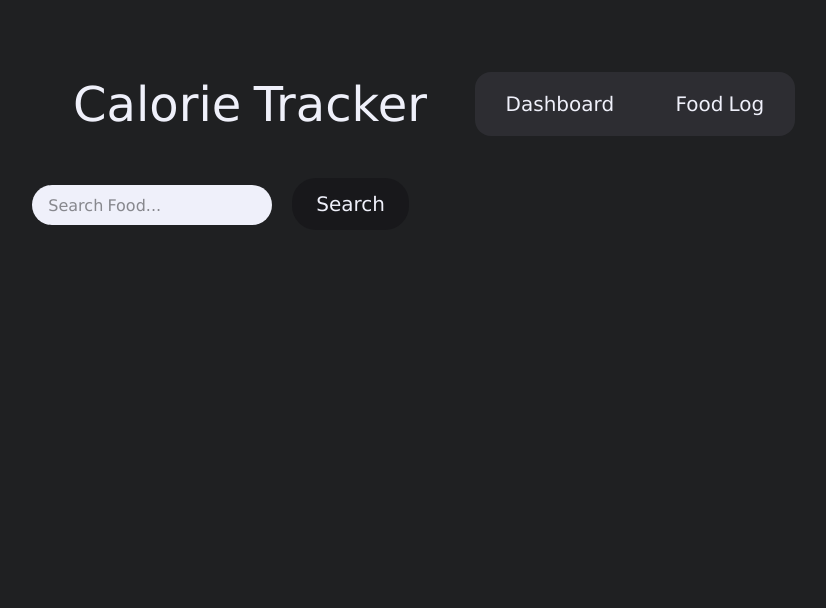
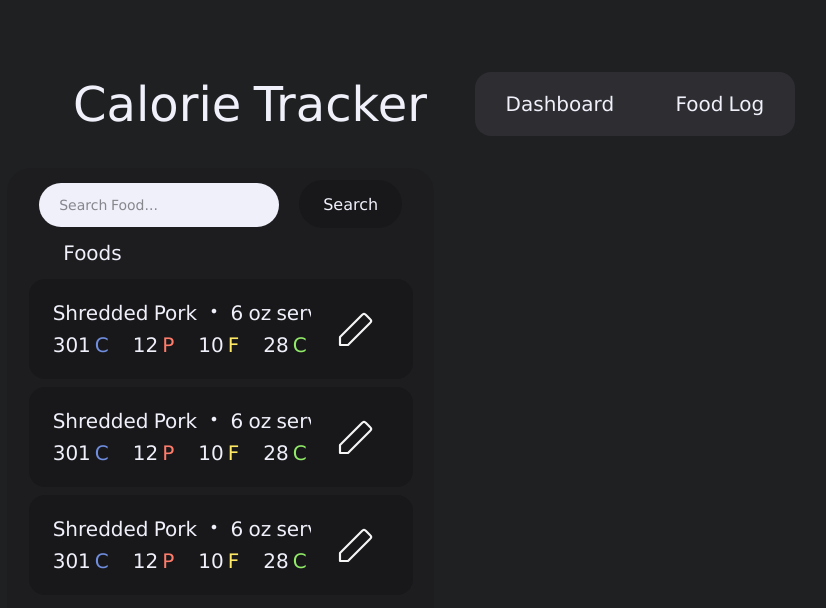
Before and after one commit to Tobidevs/macrotracker, a React (Vite) app: page /foodlogger in a window 1280 px wide. Shown: the top 608 px of the page, without its empty margins (206-1032 px from the left). Built offline with nearby package versions, Linux system fonts and the light colour scheme.

Commit message:
FoodCard component sketch

```diff
--- a/src/App.tsx
+++ b/src/App.tsx
@@ -1,7 +1,7 @@
 import { Routes, Route } from "react-router-dom";
 import Dashboard from "./pages/dashboard.tsx";
 import Foodlog from "./pages/foodlog.tsx";
-import Foodlogger from "./pages/foodlogger.tsx"
+import Foodlogger from "./pages/foodlogger.tsx";
 function App() {
   return (
     <>
--- /dev/null
+++ b/src/components/FoodCard.tsx
@@ -0,0 +1,37 @@
+import EditImg from "../assets/Edit Pencil 02 Icon.svg";
+
+function FoodCard() {
+  return (
+    <>
+      <div className="w-96 h-25 bg-[#18181B] rounded-2xl flex p-3">
+        <div className="w-3/4  pl-3 flex flex-col justify-center">
+          <div className="w-full overflow-x-auto whitespace-nowrap flex ">
+            <h1 className="text-xl mb-1">Shredded Pork</h1>
+            <span className="ml-3 mr-3">&bull;</span>
+            <h1 className="text-xl">6 oz serving</h1>
+          </div>
+
+          <div className="flex gap-6 text-xl">
+            <h1 className="">
+              301<span className="text-[#708EDF] ml-1">C</span>
+            </h1>
+            <h1 className="">
+              12<span className="text-[#FF7C6B] ml-1">P</span>
+            </h1>
+            <h1 className="">
+              10<span className="text-[#FFE864] ml-1">F</span>
+            </h1>
+            <h1 className="">
+              28<span className="text-[#91EA68] ml-1">C</span>
+            </h1>
+          </div>
+        </div>
+        <div className="w-1/4 flex justify-center items-center ">
+          <img src={EditImg} className="w-12 " />
+        </div>
+      </div>
+    </>
+  );
+}
+
+export default FoodCard;
--- a/src/pages/foodlogger.tsx
+++ b/src/pages/foodlogger.tsx
@@ -1,6 +1,7 @@
 import { useState } from "react";
 
 import NavBar from "../components/NavBar";
+import FoodCard from "../components/FoodCard";
 
 function Foodlogger() {
   const [searchQuery, setSearchQuery] = useState("");
@@ -11,23 +12,31 @@ function Foodlogger() {
     <>
       <div className="pt-10 h-screen">
         <NavBar />
-        <main className="h-3/4  flex justify-center">
-          <div className=" w-1/3">
+        <main className="h-3/4 flex justify-center">
+          <div className=" w-1/3 bg-[#1D1D20] rounded-3xl">
             <div className="h-1/8 w-full flex justify-center items-center ">
               <form onSubmit={handleSubmit}>
                 <input
                   type="text"
                   placeholder="Search Food..."
-                  className="bg-[#eff0fa] text-[#1f2022] rounded-4xl pl-4 pt-2 pb-2 w-60"
+                  className="bg-[#eff0fa] text-[#1f2022] rounded-4xl pl-5 pt-3 pb-3 w-60 text-sm"
                   value={searchQuery}
                   onChange={(e) => setSearchQuery(e.target.value)}
                 />
-                <button type="submit" className="cursor-pointer text-xl ml-5 bg-[#18181B] pt-3 pb-3 pr-6 pl-6 rounded-3xl">
+                <button
+                  type="submit"
+                  className="cursor-pointer  ml-5 bg-[#18181B] pt-3 pb-3 pr-6 pl-6 rounded-3xl"
+                >
                   Search
                 </button>
               </form>
             </div>
-            <div className="h-7/8 w-full"></div>
+            <h1 className="text-xl w-full pl-14 h-10">Foods</h1>
+            <div className="h-6/8 w-full flex flex-col gap-2 items-center">
+              <FoodCard />
+              <FoodCard />
+              <FoodCard />
+            </div>
           </div>
           <div className="w-1/3"></div>
         </main>
```
Also changed, not shown: src/assets/Edit Pencil 02 Icon.svg (added), src/index.css (line endings or trailing spaces).
